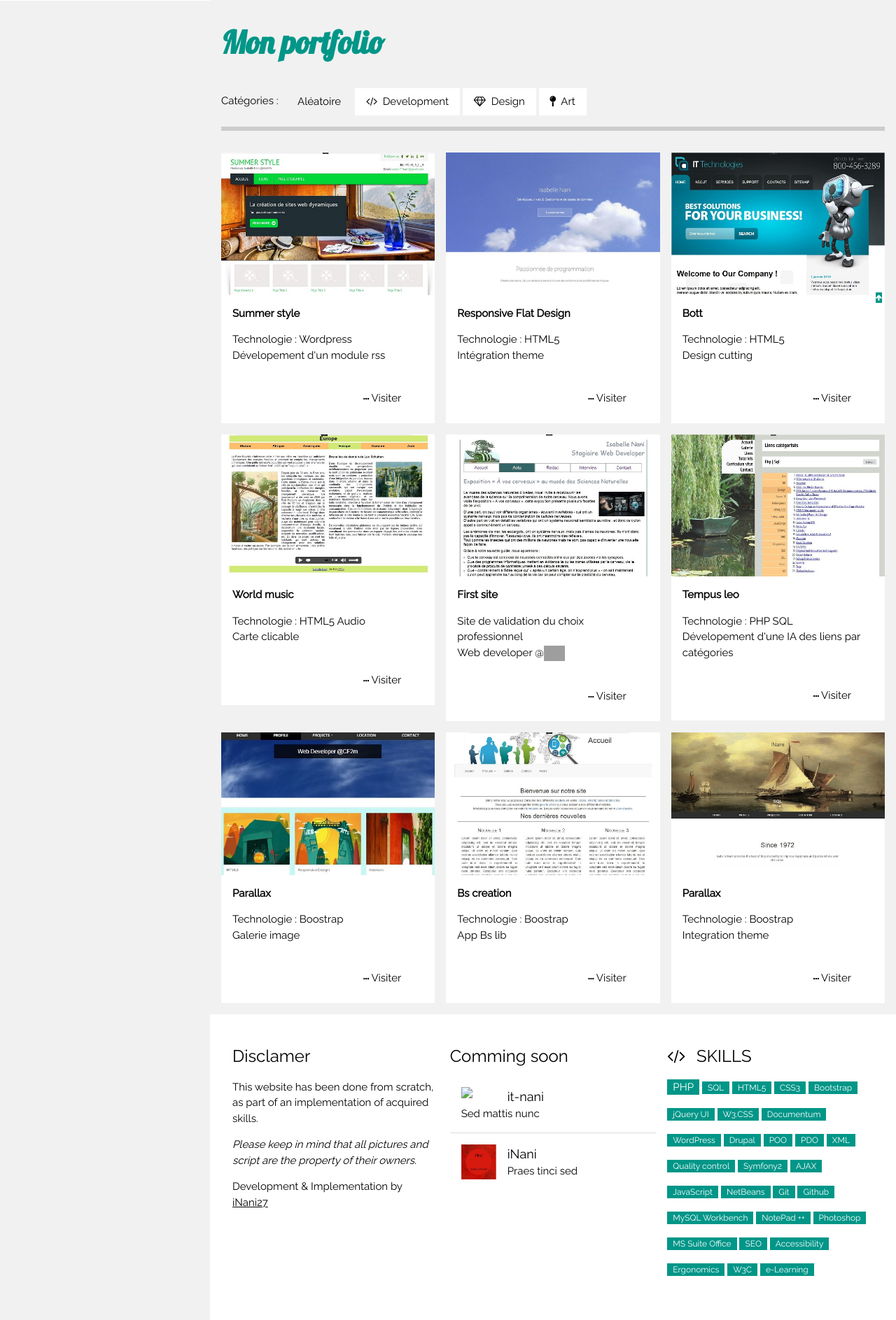
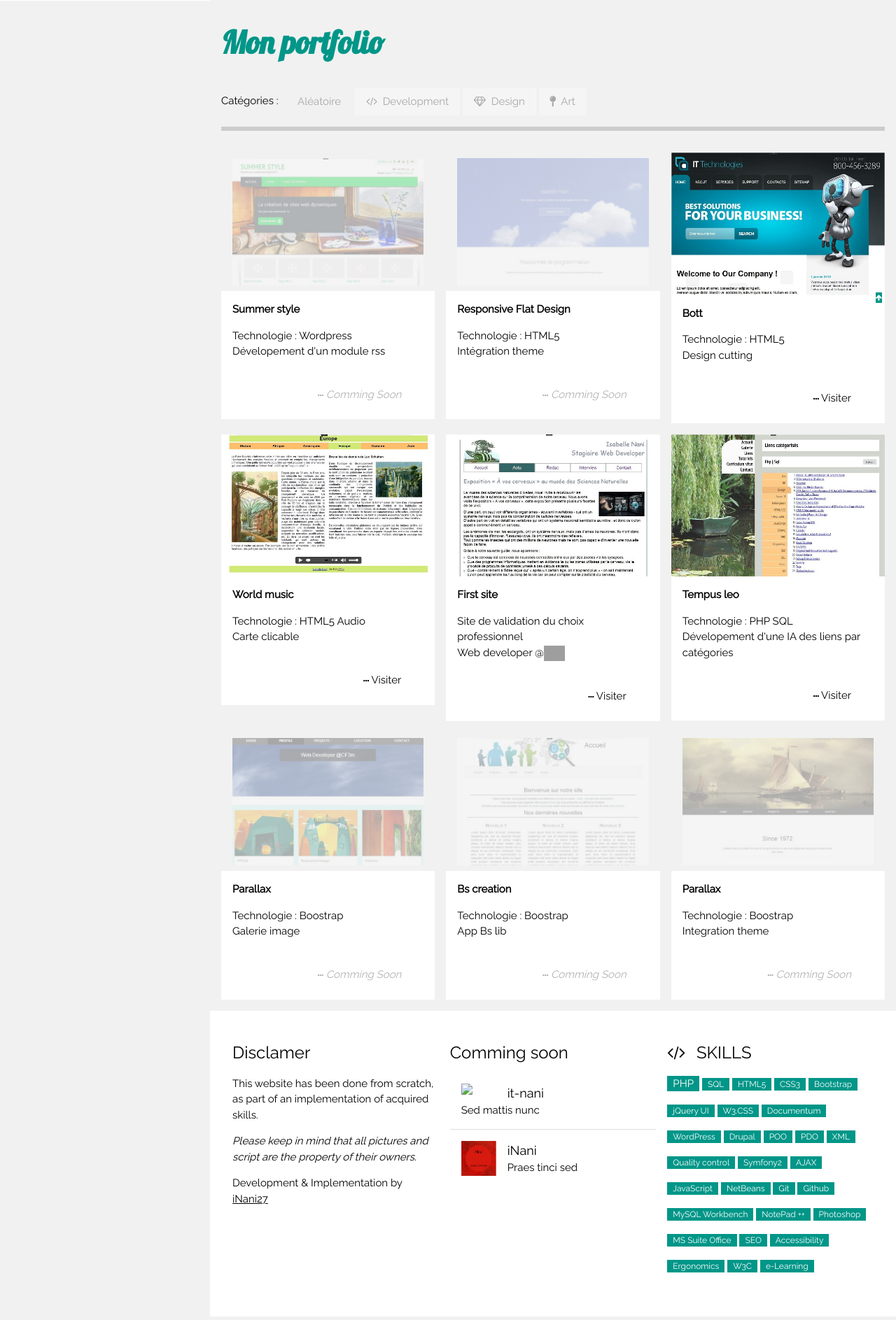
Before and after one commit to iNani27/w3-portfolio, a PHP site: page /bootstrap_theinani/w3/index.php in a window 1280 px wide. Shown: the part 364-2251 px from the top of the page at 70% size. Run offline with PHP 8.4, Linux system fonts and the light colour scheme; some libraries are stand-ins or nearby versions; grey boxes are pictures that could not be loaded.

Commit message:
disabled / not available external link migration to plan Signed-off-by:Isabelle Nani Dev <Isabelle Nani Dev@192.168.1.2>

```diff
--- a/w3/index.php
+++ b/w3/index.php
@@ -23,10 +23,10 @@ include_once 'view/inc/meta.php';
             <h1 class="w3-animate-opacity w3-font-3 w3-text-teal w3-lobster font-effect-brick-sign"><b>Mon portfolio</b></h1>
             <div class="w3-section w3-bottombar w3-padding-16">
                 <span>Catégories :  </span>
-                <button class="w3-btn"> Aléatoire </button>
-                <button class="w3-btn w3-white"><i class="fa fa-code"></i>  Development </button>
-                <button class="w3-btn w3-white w3-hide-small"><i class="fa fa-diamond"></i>  Design</button>
-                <button class="w3-btn w3-white w3-hide-small"><i class="fa fa-map-pin"></i>  Art</button>
+                <button class="w3-btn w3-disabled"> Aléatoire </button>
+                <button class="w3-btn w3-disabled w3-white"><i class="fa fa-code"></i>  Development </button>
+                <button class="w3-btn w3-disabled w3-white w3-hide-small"><i class="fa fa-diamond"></i>  Design</button>
+                <button class="w3-btn w3-disabled w3-white w3-hide-small"><i class="fa fa-map-pin"></i>  Art</button>
             </div>
         </header>
 
@@ -43,7 +43,7 @@ include_once 'view/inc/meta.php';
         <!-- First Photo Grid-->
         <div class="w3-row-padding">
             <div class="w3-third w3-container w3-margin-bottom">
-                <a href="http://localhost/wordpress/index.php/" target="_blank" title="Coming asap">
+                <a class="w3-btn w3-disabled" href="http://localhost/wordpress/index.php/" target="_blank" title="Coming soon">
                     <img src="view/img/summer_style.JPG" alt="Site statique" style="width:100%" class="w3-hover-opacity">
                 </a>
                 <div class="w3-container w3-white">
@@ -52,11 +52,11 @@ include_once 'view/inc/meta.php';
                         Technologie : Wordpress<br />
                         Dévelopement d'un module rss
                     </p>
-                    <p><a class="w3-btn w3-margin w3-right" href="http://localhost/wordpress/index.php/page-d-exemple/rss-favorite-feeds/" target="_blank" alt="Bientôt"><i class="w3-tiny fa fa-ellipsis-h"> </i> Visiter</a></p>
+                    <p><a class="w3-btn w3-disabled w3-margin w3-right" href="http://localhost/wordpress/index.php/page-d-exemple/rss-favorite-feeds/" target="_blank" alt="Comming soon"><i class="w3-tiny fa fa-ellipsis-h"> </i> <em>Comming Soon</em></a></p>
                 </div>
             </div>
             <div class="w3-third w3-container w3-margin-bottom">
-                <a href="http://localhost/WWamp150502/php/Resp-flat/apps/html5up-tessellate/" target="_blank" title="Coming asap">
+                <a class="w3-btn w3-disabled" href="http://localhost/WWamp150502/php/Resp-flat/apps/html5up-tessellate/" target="_blank" title="Coming soon">
                     <img src="view/img/ciel.JPG" alt="Site statique" style="width:100%" class="w3-hover-opacity">
                 </a>
                 <div class="w3-container w3-white">
@@ -64,7 +64,7 @@ include_once 'view/inc/meta.php';
                     <p>Technologie : HTML5<br />
                         Intégration theme
                     </p>
-                    <p><a class="w3-btn w3-margin w3-right" href="http://localhost/WWamp150502/php/Resp-flat/apps/html5up-tessellate/" target="_blank" alt="Bientôt"><i class="w3-tiny fa fa-ellipsis-h"> </i> Visiter</a></p>
+                    <p><a class="w3-btn w3-disabled w3-margin w3-right" href="http://localhost/WWamp150502/php/Resp-flat/apps/html5up-tessellate/" target="_blank" alt="Coming soon"><i class="w3-tiny fa fa-ellipsis-h"> </i> <em>Comming Soon</em></a></p>
                 </div>
             </div>
             <div class="w3-third w3-container w3-margin-bottom">
@@ -128,7 +128,7 @@ include_once 'view/inc/meta.php';
         <!-- Third Photo Grid-->
         <div class="w3-row-padding">
             <div class="w3-third w3-container w3-margin-bottom">
-                <a href="http://localhost/bootstrap_theinani/#section3" target="_blank" title="Coming asap">
+                <a class="w3-btn w3-disabled" href="http://localhost/bootstrap_theinani/#section3" target="_blank" title="Coming soon">
                     <img src="view/img/interior.JPG" alt="Site statique" style="width:100%" class="w3-hover-opacity">
                 </a>
                 <div class="w3-container w3-white">
@@ -136,12 +136,12 @@ include_once 'view/inc/meta.php';
                     <p>Technologie : Boostrap<br />
                         Galerie image
                     </p>
-                    <p><a class="w3-btn w3-margin w3-right" href="http://localhost/bootstrap_theinani/#section3" target="_blank" alt="Bientôt"><i class="w3-tiny fa fa-ellipsis-h"> </i> Visiter</a></p>
+                    <p><a class="w3-btn w3-disabled w3-margin w3-right" href="http://localhost/bootstrap_theinani/#section3" target="_blank" alt="Bientôt"><i class="w3-tiny fa fa-ellipsis-h"> </i> <em>Comming Soon</em></a></p>
                 </div>
             </div>
 
             <div class="w3-third w3-container w3-margin-bottom">
-                <a href="http://localhost/Bs-INani/index.html" target="_blank" title="Coming asap">
+                <a class="w3-btn w3-disabled" href="http://localhost/Bs-INani/index.html" target="_blank" title="Coming soon">
                     <img src="view/img/bs.JPG" alt="Site statique" style="width:100%" class="w3-hover-opacity">
                 </a>
                 <div class="w3-container w3-white">
@@ -149,13 +149,13 @@ include_once 'view/inc/meta.php';
                     <p>Technologie : Boostrap<br />
                         App Bs lib
                     </p>
-                    <p><a class="w3-btn w3-margin w3-right" href="http://localhost/Bs-INani/index.html" target="_blank" alt="Bientôt"><i class="w3-tiny fa fa-ellipsis-h"> </i> Visiter</a></p>
+                    <p><a class="w3-btn w3-disabled w3-margin w3-right" href="http://localhost/Bs-INani/index.html" target="_blank" alt="Coming soon"><i class="w3-tiny fa fa-ellipsis-h"> </i> <em>Comming Soon</em></a></p>
                 </div>
             </div>
 
 
             <div class="w3-third w3-container w3-margin-bottom">
-                <a href="http://localhost/bootstrap_theinani/" target="_blank" title="Coming asap">
+                <a class="w3-btn w3-disabled" href="http://localhost/bootstrap_theinani/" target="_blank" title="Coming soon">
                     <img src="view/img/since.JPG" alt="Site statique" style="width:100%" class="w3-hover-opacity">
                 </a>
                 <div class="w3-container w3-white">
@@ -163,7 +163,7 @@ include_once 'view/inc/meta.php';
                     <p>Technologie : Boostrap<br />
                         Integration theme
                     </p>
-                    <p><a class="w3-btn w3-margin w3-right" href="http://localhost/bootstrap_theinani/" target="_blank" alt="Bientôt"><i class="w3-tiny fa fa-ellipsis-h"> </i> Visiter</a></p>
+                    <p><a class="w3-btn w3-disabled w3-margin w3-right" href="http://localhost/bootstrap_theinani/" target="_blank" alt="Coming soon"><i class="w3-tiny fa fa-ellipsis-h"> </i> <em>Comming Soon</em></a></p>
                 </div>
             </div>
         </div>
--- a/w3/view/inc/modal.php
+++ b/w3/view/inc/modal.php
@@ -1,18 +1,17 @@
 <?php
-if (isset($_POST['letitre'])) {
+/* if (isset($_POST['letitre'])) {
   $nom = strip_tags(trim($_POST['nom']));
   $prenom = strip_tags(trim($_POST['prenom']));
   $name = $nom . ' ' . $prenom;
   $mail = strip_tags(trim($_POST['email']));
   $letitre = strip_tags(trim($_POST['letitre']));
   $lemessage = strip_tags(trim($_POST['lemessage']));
-    $mailwebdvlpr = "webdeveloperinani@gmail.com";
+  $mailwebdvlpr = "webinani@gmail.com";
   $entete = 'From: ' . $mail . "\r\n" . 'Reply-To: ' . $mail . "\r\n" . 'X-mailer: PHP/' . phpversion();
   mail($mailwebdvlpr, $letitre, $lemessage, $entete, $name);
-
-
+ *
   $affiche = '<h2 style="color:darkcyan;">Message bien envoy&eacute;, merci</h2>';
-}
+  } */
 ?>
 
 <!-- Modal form contact -->
@@ -48,7 +47,7 @@ if (isset($_POST['letitre'])) {
                     <p></p>
                     <textarea class="w3-input" style="width:100%;" name="lemessage" placeholder="Votre message" required></textarea><label class="w3-label w3-validate w3-tiny" for="lemessage"> Message</label>
 
-                    <p><input class="w3-btn w3-teal" style="width:100%;" type="submit" value="Envoyer"></p>
+                    <p><input class="w3-btn w3-teal" style="width:100%;" type="submit" value="Envoyer" disabled></p>
 
                 </form>
             </div>
```
Also changed, not shown: w3/about.php (+26 -1 lines), w3/filter.php (+19 -13 lines), w3/view/inc/meta.php (line endings or trailing spaces). Lines whose indentation alone changed are shown as unchanged.
